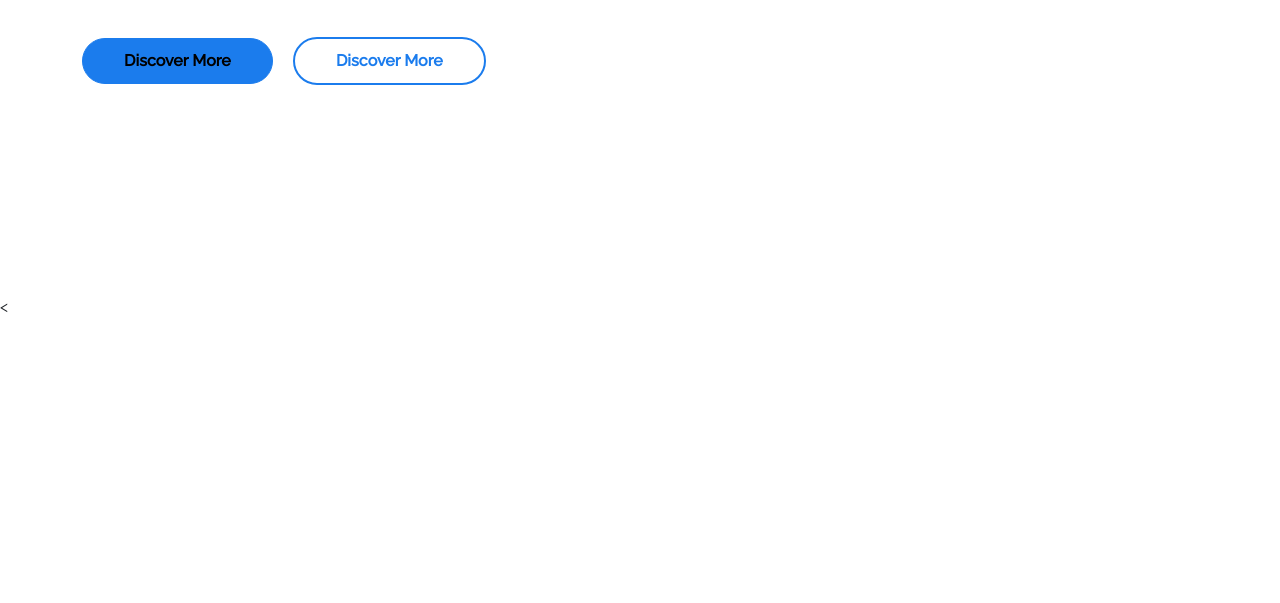
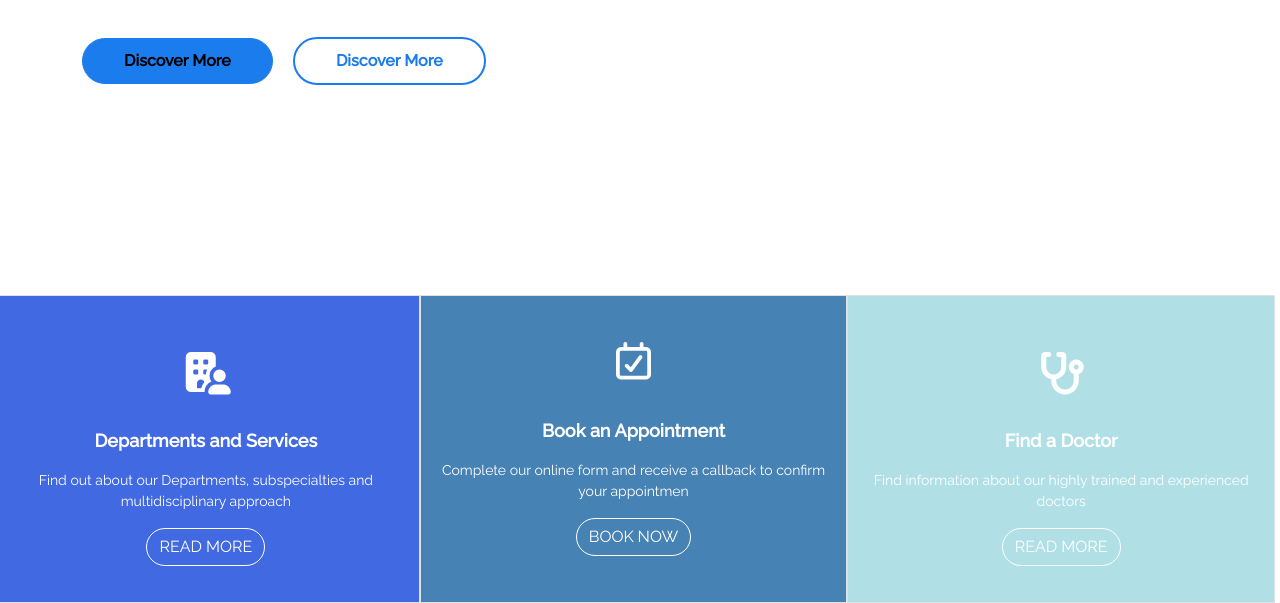
Before and after one commit to Buthaina-Jallad/Medical, a plain HTML site: page index.html in a window 1280 px wide. Shown: the part 505-1108 px from the top of the page. Before the commit the page ends 824 px from the top, so only its background shows below. Drawn offline with nearby package versions, Linux system fonts and the light colour scheme; files that its build step writes are made by us from their sources; a script that the page names is missing.

Commit message:
Add files via upload

```diff
--- a/index.html
+++ b/index.html
@@ -9,6 +9,7 @@
     <link rel="stylesheet" href="node_modules/bootstrap/dist/css/bootstrap.min.css">
     <link rel="stylesheet" href="node_modules/@fortawesome/fontawesome-free/css/all.min.css">
     <link rel="stylesheet" href="assets/css/style.css">
+    <link rel="stylesheet" href="assets/fontawesome-free-6.2.0-web">
 </head>
 
 <body>
@@ -78,7 +79,30 @@
         </div>
     </header>
     <!-- end header-->
-    <
+    <!--start Service Part-->
+    <div class="text-center service">
+        <div class="row row-cols-3 row-cols-lg-5 g-2 g-lg-3">
+          <div class=" service1 p-3 border">
+            <i class="fa-solid fa-building-user"></i>
+            <p class="title">Departments and Services</p>
+            <p class ="para">Find out about our Departments, subspecialties and multidisciplinary approach</p>
+            <button type="button" class=" fbtn btn  btn-outline-primary"><a href ="services.html">READ MORE</a></button>
+        </div>
+
+        <div class=" service2 p-3 border">
+            <i class="fa-regular fa-calendar-check"></i>
+            <p class="title">Book an Appointment</p>
+            <p class ="para">Complete our online form and receive a callback to confirm your appointmen</p>
+            <button type="button" class=" fbtn btn  btn-outline-primary">BOOK NOW</button>
+        </div>
+<div class=" service3 p-3 border">
+            <i class="fa-solid fa-stethoscope"></i>
+            <p class="title">Find a Doctor</p>
+            <p class ="para">Find information about our highly trained and experienced doctors</p>
+            <button type="button" class=" fbtn btn  btn-outline-primary">READ MORE</button>
+        </div>
+          </div>
+          </div>
     <script src="node_modules/bootstrap/dist/js/bootstrap.bundle.min.js"></script>
     <script src="assets/js/main.js"></script>
 </body>
```
